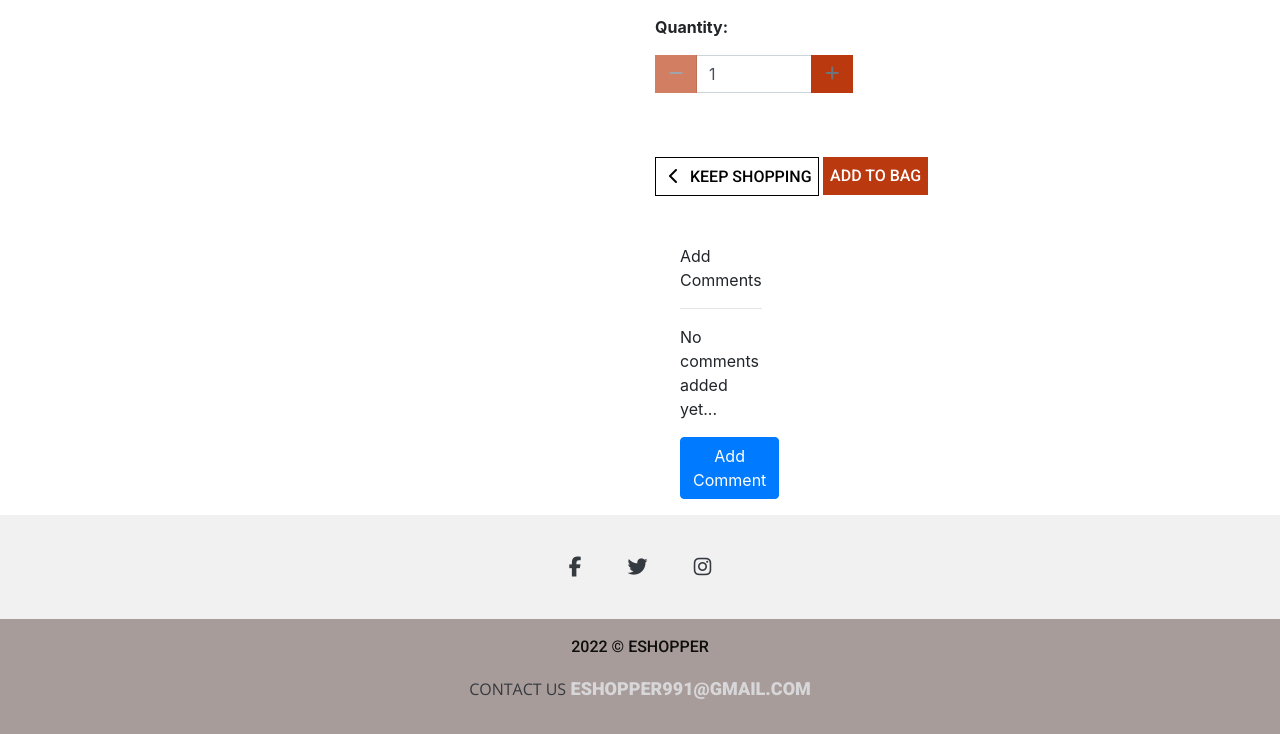
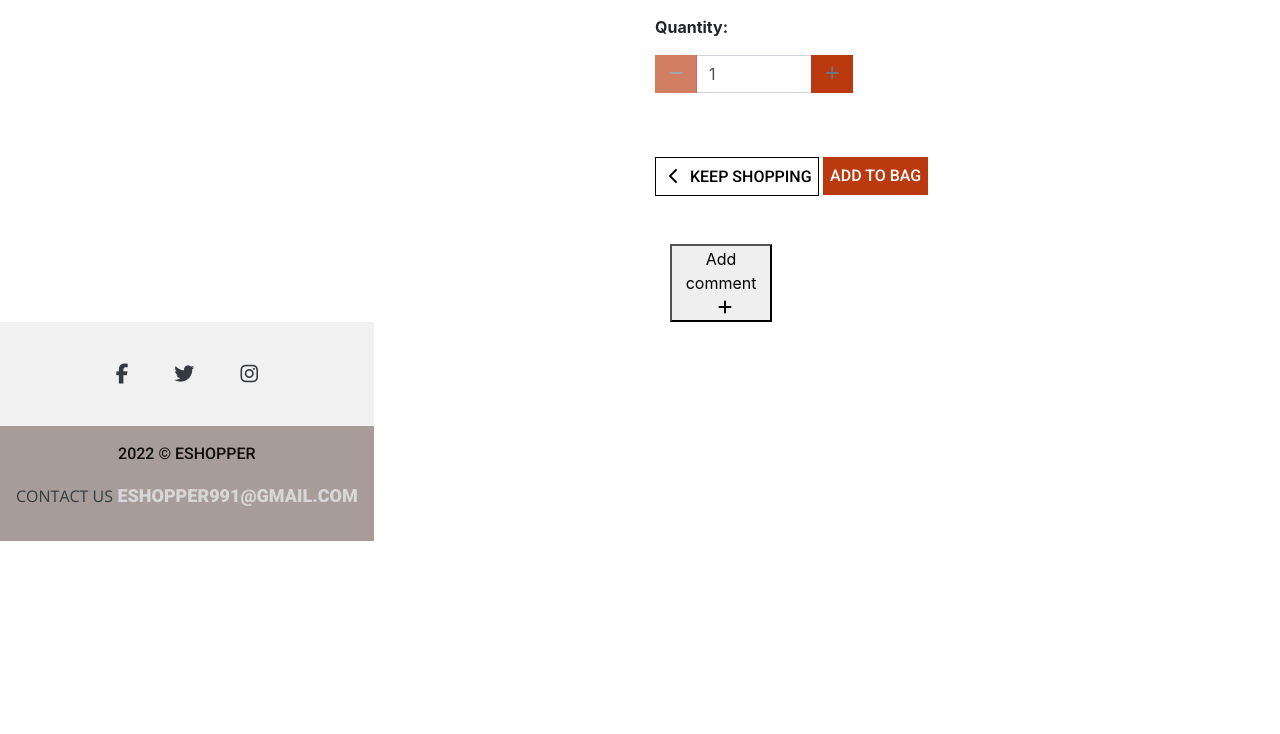
Before and after one commit to Code-Institute-Submissions/artneto-Eshopper_AugResub, a Django app: page /products/1/ in a window 1280 px wide. Shown: the part 571-1305 px from the top of the page. After the commit the page ends 1112 px from the top, so only its background shows below. Run offline with Django 3.2, Linux system fonts and the light colour scheme; data comes from the database, SQL or seed files in the repository; data that the repository does not hold is empty; some libraries are stand-ins or nearby versions.

Commit message:
troubleshooting issue with redirect page to my comments

```diff
--- a/products/templates/products/product_detail.html
+++ b/products/templates/products/product_detail.html
@@ -95,31 +95,22 @@
                     </form>
                 </div>
                 <div class="col-md-4">
-                    <div style="margin: 10px">
-                        Add Comments
-                        <br>
-                        <hr>
-                        {% if not product.comments.all %}
-
-                        <p> No comments added yet...</p>
-
-                        {% else %}
-
-                          {% for comment in product.comments.all %}
-
-                            <h3><strong>{{ comment.commenter_name }}</strong></h3>
-                             <p><small> {{ comment.comment_body }}</small></p>
-
-                        {% endfor %}
-                         {% endif %}
-
-                        <p><a class="btn btn-primary" href=""> Add Comment </a></p>
-                    </div>
+                    <form action="{% url 'add_comment' product.id %}#comment" method="POST">
+                        {% csrf_token %}
+                        <div class="columns">
+                            <div class="column">
+                                {{ form|crispy }}
+                            </div>
+                        </div>
+                        <div class="columns has-text-centered reverse-mobile">
+                            <div class="column is-6">
+                                <button class="button is-danger" type="submit">Add comment <i class="fas fa-plus ml-2"></i></button>
+                            </div>
+                        </div>
+                    </form>
                 </div>
             </div>
-        </div>
-    </div>
-{% endblock %}
+        {% endblock %}
 
 {% block postloadjs %}
 {{ block.super }}
--- a/products/urls.py
+++ b/products/urls.py
@@ -8,6 +8,6 @@ urlpatterns = [
     path('edit/<int:product_id>/', views.edit_product, name='edit_product'),
     path('delete/<int:product_id>/', views.delete_product,
          name='delete_product'),
-    path('add_comment/<int:product_id>/', views.add_comment, name='add_comment')
+    path('<int:product_id>/add_comment', views.add_comment, name='add_comment')
 
 ]
--- a/products/views.py
+++ b/products/views.py
@@ -144,25 +144,12 @@ def delete_product(request, product_id):
 ##Comments Function##
 
 
-@login_required
-def add_comment(request, product_id):
-    """ Add a review of a product """
+def add_comment(request,product_id):
+    """ add a comment """
+
+    if not request.user.is_authenticated:
+        return redirect(reverse('account_login'))
     product = get_object_or_404(Product, pk=product_id)
-    if request.user.is_authenticated:
-        if request.method == 'POST':
-            form = CommentForm(request.POST)
-            if form.is_valid():
-                comment = form.save(commit=False)
-                comment.product = product
-                comment.comment_author = request.user
-                comment.save()
-                messages.success(
-                    request, 'Successfully added your review!')
-                return redirect(reverse('product_detail', args=[product.id]))
-            else:
-                messages.error(
-                    request, 'Failed to add comment. Please ensure the form \
-                        is valid')
-    context = {
-        'form': form
-    }
+    comment = Comment(product=product)
+    comment.save()
+    return redirect(reverse('home'))
```
Also changed, not shown: home/views.py (+0 -10 lines), products/admin.py (+15 -3 lines).
